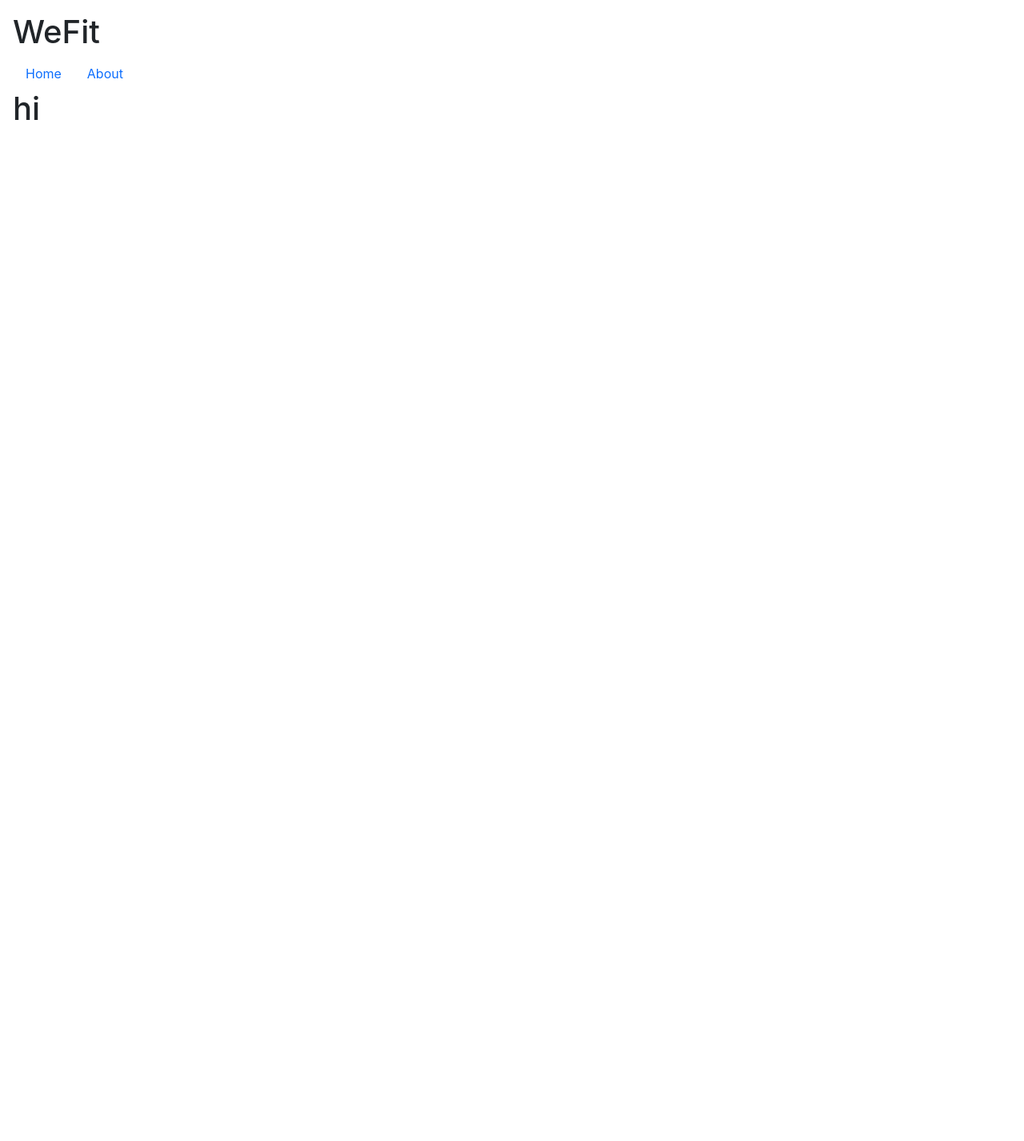
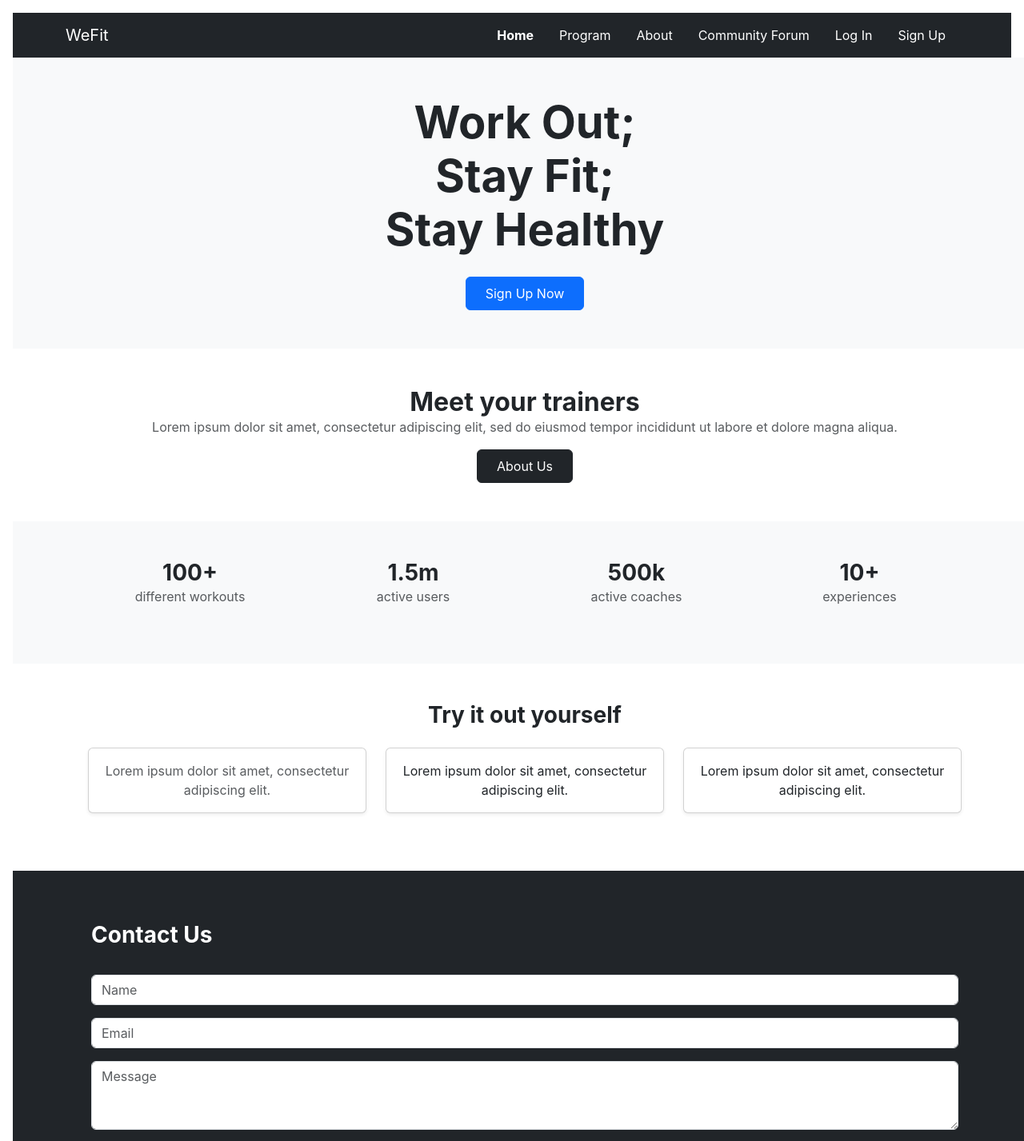
Before and after one commit to vivianli1337/wefit-react, a React (Create React App) app: page /#/Info/Home in a window 1280 px wide. Shown: the top 1427 px of the page at 80% size. Before the commit the page ends 800 px from the top, so only its background shows below. Built offline with nearby package versions, Linux system fonts and the light colour scheme.

Commit message:
home page 50%

```diff
--- a/src/Info/About/index.tsx
+++ b/src/Info/About/index.tsx
@@ -1,8 +1,5 @@
 export default function About() {
     return (
-        <div>
-            <h1> description</h1>
-            <p> hthis is anfks</p>
-        </div>
+        <h1> hi</h1>
     );
 }
--- a/src/Info/Home/index.tsx
+++ b/src/Info/Home/index.tsx
@@ -1,5 +1,97 @@
 export default function Home() {
     return (
-    <h1> hi</h1>
+        <div className="full-width">
+            {/* Hero Section */}
+            <div className="text-center bg-light py-5">
+                <div className="container">
+                    <h1 className="display-4 fw-bold">Work Out;<br /> Stay Fit;<br /> Stay Healthy</h1>
+                    <button className="btn btn-primary mt-4 px-4 py-2">Sign Up Now</button>
+                </div>
+            </div>
+
+            {/* Trainers Section */}
+            <div className="py-5">
+                <div className="container text-center">
+                    <h2 className="fw-bold">Meet your trainers</h2>
+                    <p className="text-muted">
+                        Lorem ipsum dolor sit amet, consectetur adipiscing elit, sed do eiusmod tempor incididunt ut labore et dolore magna aliqua.
+                    </p>
+                    <button className="btn btn-dark mt-3 px-4 py-2">About Us</button>
+                </div>
+            </div>
+
+            {/* Stats Section */}
+            <div className="bg-light py-5">
+                <div className="container text-center">
+                    <div className="row">
+                        <div className="col-md-3 mb-4">
+                            <h3 className="fw-bold">100+</h3>
+                            <p className="text-muted">different workouts</p>
+                        </div>
+                        <div className="col-md-3 mb-4">
+                            <h3 className="fw-bold">1.5m</h3>
+                            <p className="text-muted">active users</p>
+                        </div>
+                        <div className="col-md-3 mb-4">
+                            <h3 className="fw-bold">500k</h3>
+                            <p className="text-muted">active coaches</p>
+                        </div>
+                        <div className="col-md-3 mb-4">
+                            <h3 className="fw-bold">10+</h3>
+                            <p className="text-muted">experiences</p>
+                        </div>
+                    </div>
+                </div>
+            </div>
+
+            {/* Features Section */}
+            <div className="py-5">
+                <div className="container text-center">
+                    <h3 className="fw-bold mb-4">Try it out yourself</h3>
+                    <div className="row">
+                        <div className="col-md-4 mb-4">
+                            <div className="card shadow-sm">
+                                <div className="card-body">
+                                    <p className="text-muted">Lorem ipsum dolor sit amet, consectetur adipiscing elit.</p>
+                                </div>
+                            </div>
+                        </div>
+                        <div className="col-md-4 mb-4">
+                            <div className="card shadow-sm">
+                                <div className="card-body">
+                                    <p>Lorem ipsum dolor sit amet, consectetur adipiscing elit.</p>
+                                </div>
+                            </div>
+                        </div>
+                        <div className="col-md-4 mb-4">
+                            <div className="card shadow-sm">
+                                <div className="card-body">
+                                    <p>Lorem ipsum dolor sit amet, consectetur adipiscing elit.</p>
+                                </div>
+                            </div>
+                        </div>
+                    </div>
+                </div>
+            </div>
+
+            {/* Contact Section */}
+            <div className="bg-dark text-white py-5">
+                <div className="container" style={{ width: '100%' }}>
+                    <h3 className="fw-bold p-3">Contact Us</h3>
+                    <form className="p-3">
+                        <div className="mb-3">
+                            <input type="text" className="form-control" placeholder="Name" />
+                        </div>
+                        <div className="mb-3">
+                            <input type="email" className="form-control" placeholder="Email" />
+                        </div>
+                        <div className="mb-3">
+                            <textarea className="form-control" rows={3} placeholder="Message"></textarea>
+                        </div>
+                        <button type="submit" className="btn btn-primary px-4 py-2">Send</button>
+                    </form>
+                </div>
+            </div>
+        </div>
     );
 }
--- a/src/Info/TOC.tsx
+++ b/src/Info/TOC.tsx
@@ -3,18 +3,54 @@ import { useLocation } from "react-router";
 export default function TOC() {
     const { pathname } = useLocation();
     return (
+        <nav className="navbar navbar-expand-lg navbar-dark bg-dark" style={{ width: '100%' }}>
+            <div className="container wd">
+                <a className="navbar-brand" href="#/Info/Home">WeFit</a>
                 <ul className="nav nav-pills">
                     <li className="nav-item">
-        <a id="wd-a" href="#/Info/Home" className="nav-link">
+                        <a
+                            href="#/Info/Home"
+                            className={`nav-link ${pathname.includes("Home") ? "fw-bold" : ""} text-white`}>
                             Home
                         </a>
                     </li>
                     <li className="nav-item">
-        <a id="wd-a2" href="#/Info/About" className="nav-link">
-        {/* className={`nav-link ${pathname.includes("About") ? "active" : ""}`} */}
+                        <a
+                            href="#/Info/Program"
+                            className={`nav-link ${pathname.includes("Program") ? "fw-bold" : ""} text-white`}>
+                            Program
+                        </a>
+                    </li>
+                    <li className="nav-item">
+                        <a
+                            href="#/Info/About"
+                            className={`nav-link ${pathname.includes("About") ? "fw-bold" : ""} text-white`}>
                             About
                         </a>
                     </li>
+                    <li className="nav-item">
+                        <a
+                            href="#/Info/CommunityForum"
+                            className={`nav-link ${pathname.includes("CommunityForum") ? "fw-bold" : ""} text-white`}>
+                            Community Forum
+                        </a>
+                    </li>
+                    <li className="nav-item">
+                        <a
+                            href="#/Info/LogIn"
+                            className={`nav-link ${pathname.includes("LogIn") ? "fw-bold" : ""} text-white`}>
+                            Log In
+                        </a>
+                    </li>
+                    <li className="nav-item">
+                        <a
+                            href="#/Info/SignUp"
+                            className={`nav-link ${pathname.includes("SignUp") ? "fw-bold" : ""} text-white`}>
+                            Sign Up
+                        </a>
+                    </li>
                 </ul>
+            </div>
+        </nav>
     );
 }
--- a/src/Info/index.tsx
+++ b/src/Info/index.tsx
@@ -2,6 +2,7 @@ import { Route, Routes, Navigate } from "react-router";
 import Home from "./Home";
 import About from "./About";
 import TOC from "./TOC";
+import "./style.css";
 // import store from "./store";
 import { Provider } from "react-redux";
 
@@ -10,12 +11,15 @@ export default function Info() {
         // <Provider
         // store={store}>
             <div className="p-3" id="wd-info">
-                <h1>WeFit</h1>
                 <TOC />
                 <Routes>
                     <Route path="/" element={<Navigate to="Home" />} />
                     <Route path="Home" element={<Home />} />
+                    <Route path="Program" element={<About />} />
                     <Route path="About" element={<About />} />
+                    <Route path="CommunityForum" element={<About />} />
+                    <Route path="LogIn" element={<About />} />
+                    <Route path="SignUp" element={<About />} />
                 </Routes>
             </div>
         // </Provider>
--- /dev/null
+++ b/src/Info/style.css
@@ -0,0 +1,31 @@
+.nav-pills .nav-link.fw-bold {
+    font-weight: 700;
+  }
+
+  .full-width {
+    width: 100vw;
+    overflow-x: hidden; /* Prevent horizontal scrolling */
+}
+
+body {
+    margin: 0;
+    padding: 0;
+    box-sizing: border-box;
+}
+
+.container-fluid {
+    max-width: 100%; /* Ensure it spans the entire width */
+    padding: 0 15px;
+}
+
+.row {
+    margin: 0; /* Remove default row margin */
+}
+
+.card {
+    width: 100%; /* Cards span full width of their container */
+}
+
+h1, h2, h3, p {
+    margin: 0 auto;
+}
```
Also changed, not shown: src/index.css (line endings or trailing spaces). Lines whose indentation alone changed are shown as unchanged.
